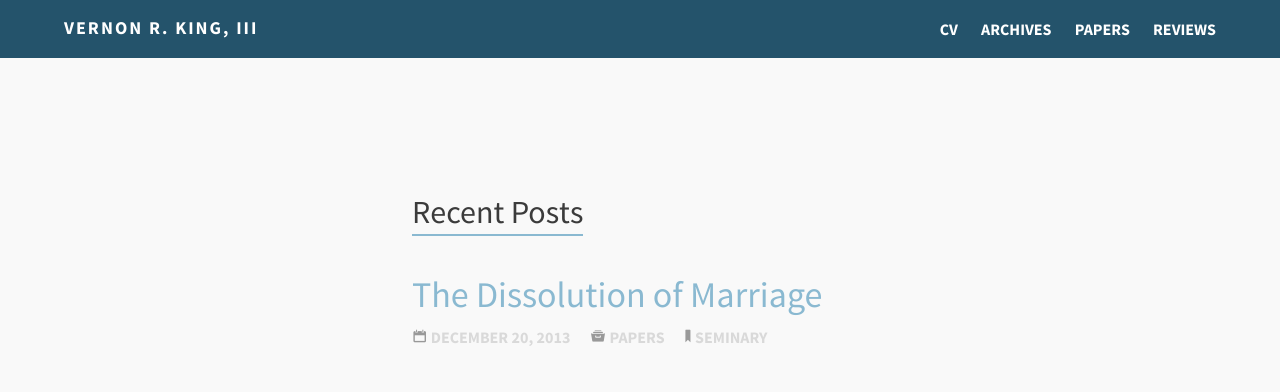
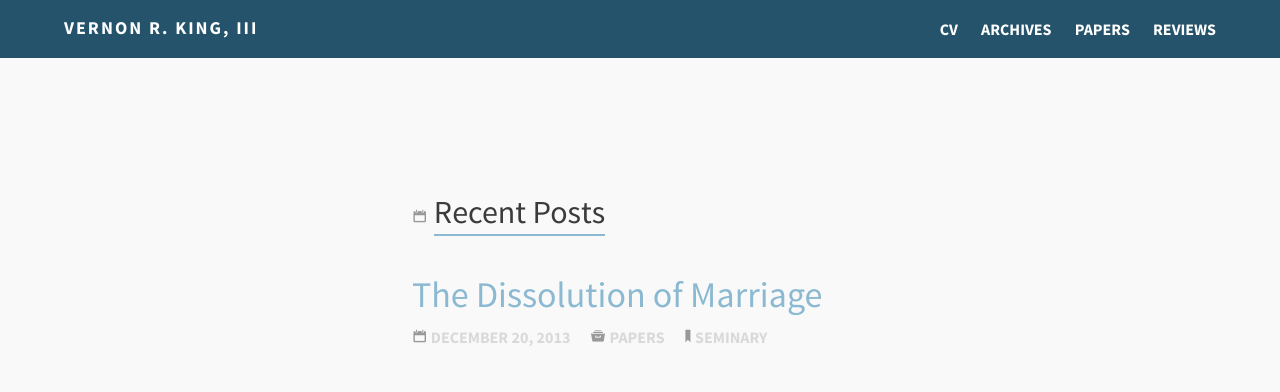
Before and after one commit to snowdj/vernonking.org, a Jekyll site: the page built from index.md, in a window 1280 px wide. Shown: the top 392 px of the page. Built offline with Jekyll 4.4.1, drawn with Linux system fonts in a browser that asks for light colours.

Commit message:
added icons to post-index titles

```diff
--- a/_layouts/post-index.html
+++ b/_layouts/post-index.html
@@ -4,16 +4,26 @@ layout: default
 
 {% if page.index.category %}
     {% assign post_list = site.categories[page.index.category] %}
+    {% assign data_icon = "&#59392;" %}
+    {% assign screader = "Category" %}
 {% elsif page.index.tag %}
     {% assign post_list = site.tags[page.index.tag] %}
+    {% assign data_icon = "&#128278;" %}
+    {% assign screader = "Tag" %}
 {% else %}
     {% assign post_list = site.posts %}
+    {% assign data_icon = "&#128197;" %}
+    {% assign screader = "Date" %}
 {% endif %}
 
 <section class="article archive">
     <article class="archive-wrap">
         <ol class="post-list">
-            <lh><h2><span id="{{ page.title }}"class="bb">{{ page.title }}</span></h2></lh>
+            <lh><h2>
+                <span aria-hidden="true" data-icon="{{ data_icon }}"></span>
+                <span class="screen-reader-text">{{ screader }}</span>
+                <span id="{{ page.title }}"class="bb">{{ page.title }}</span>
+            </h2></lh>
             {% for post in post_list %}
             <li>{% include post-entry.html %}</li>
             {% endfor %}
```
